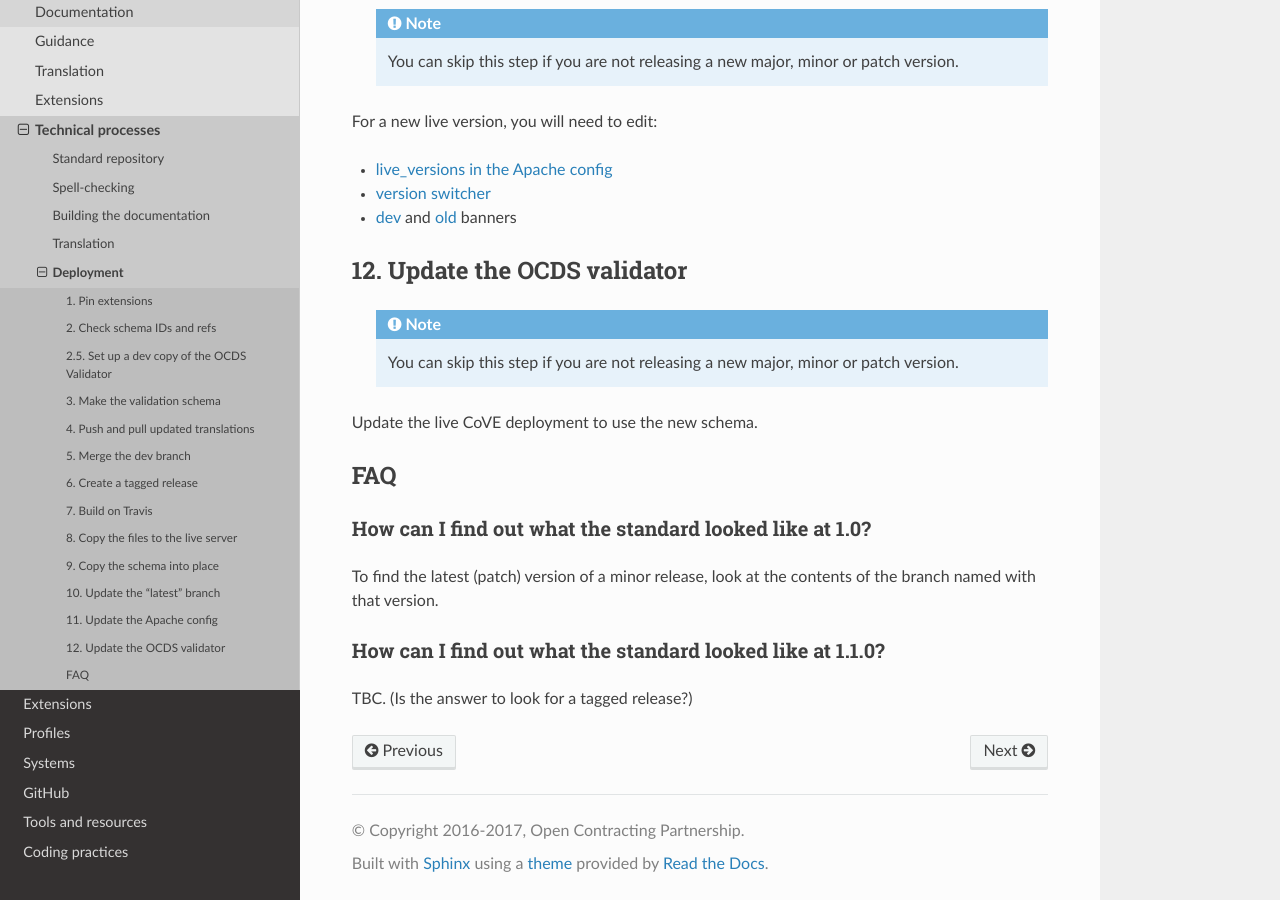
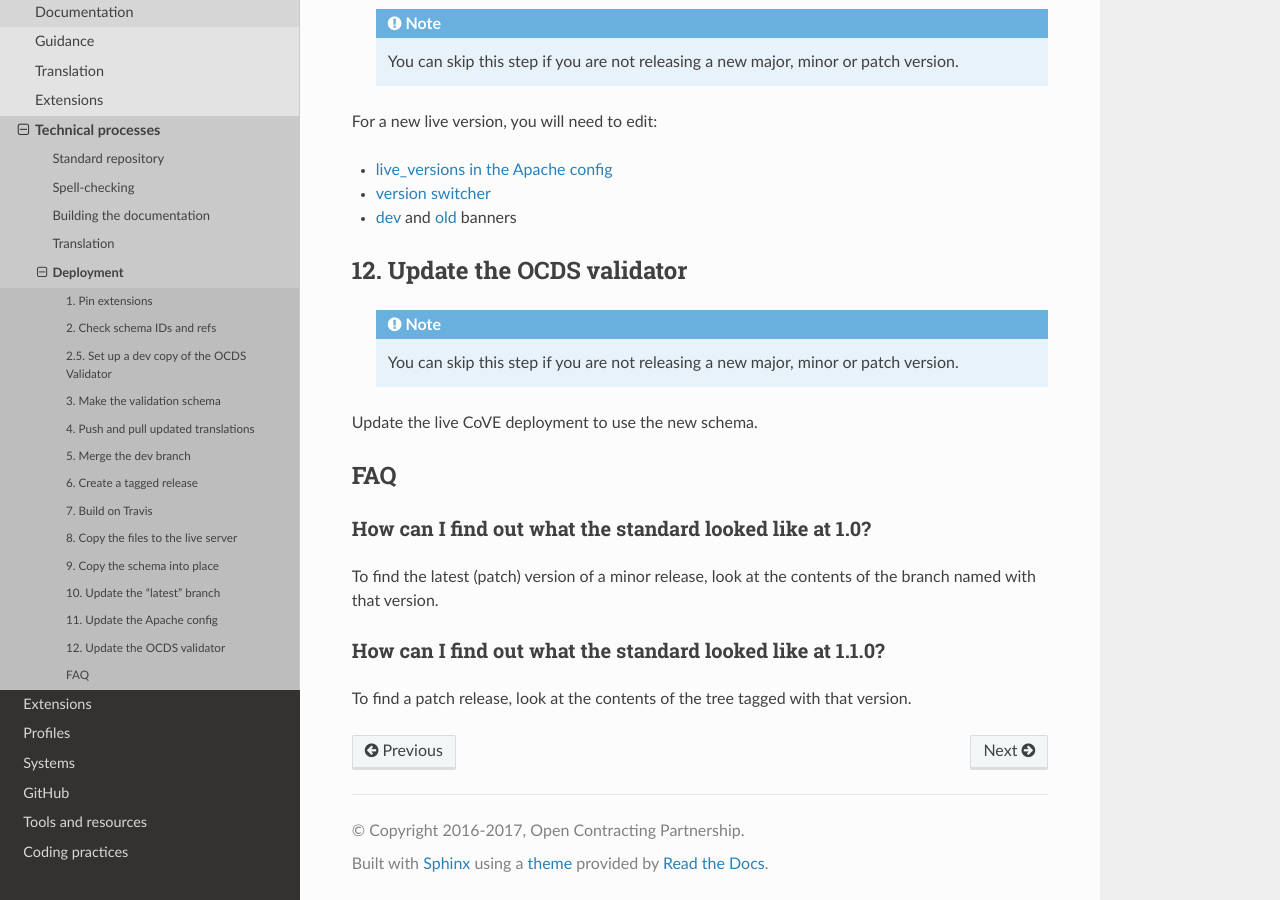
Before and after one commit to open-contracting/standard-development-handbook, a Sphinx documentation site: the page built from docs/standard/technical/deployment.md, in a window 1280 px wide and 900 px high, scrolled down 5065 px. Built offline with Sphinx 7.4.7 and the Read the Docs theme 2.0.0, drawn with Linux system fonts in a browser that asks for light colours.

Commit message:
Remove TBC.

```diff
--- a/docs/standard/technical/deployment.md
+++ b/docs/standard/technical/deployment.md
@@ -228,4 +228,4 @@ To find the latest (patch) version of a minor release, look at the contents of t
 
 ### How can I find out what the standard looked like at 1.1.0?
 
-TBC. (Is the answer to look for a tagged release?)
+To find a patch release, look at the contents of the tree tagged with that version.
```
